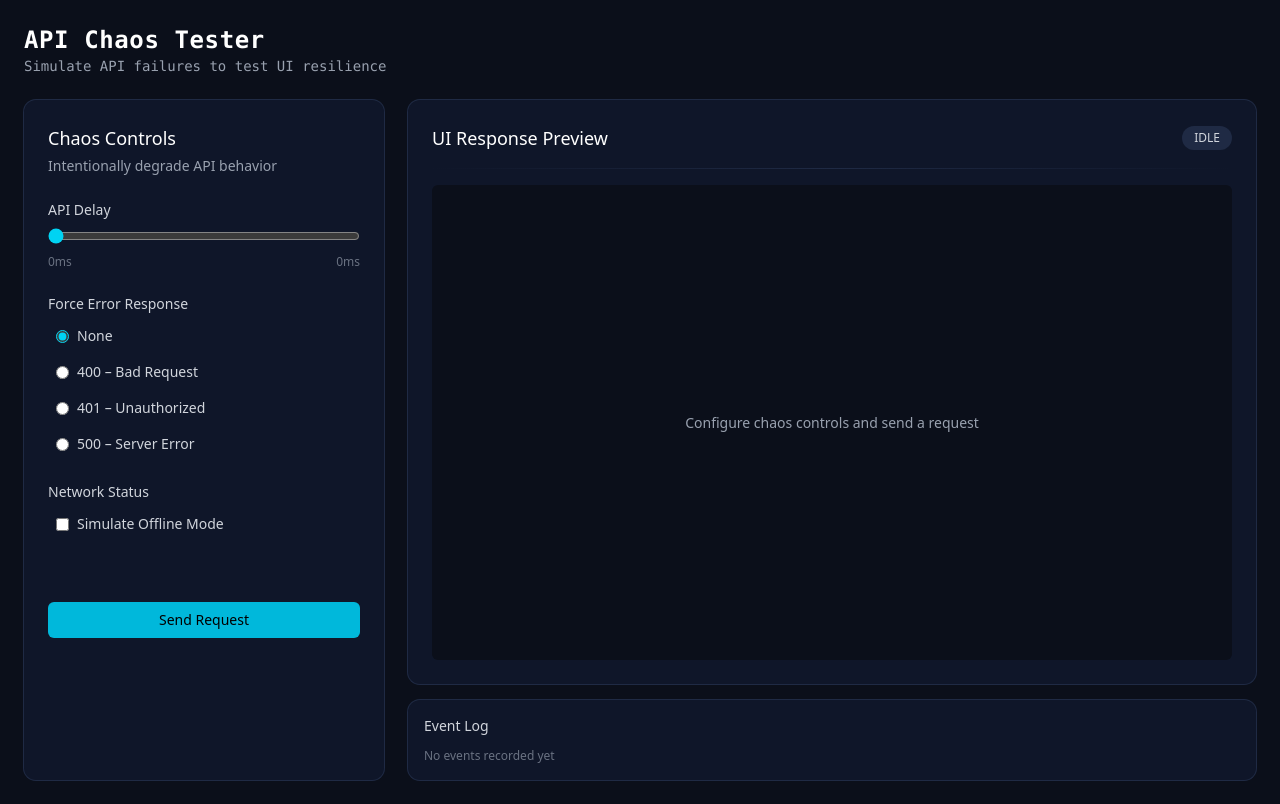
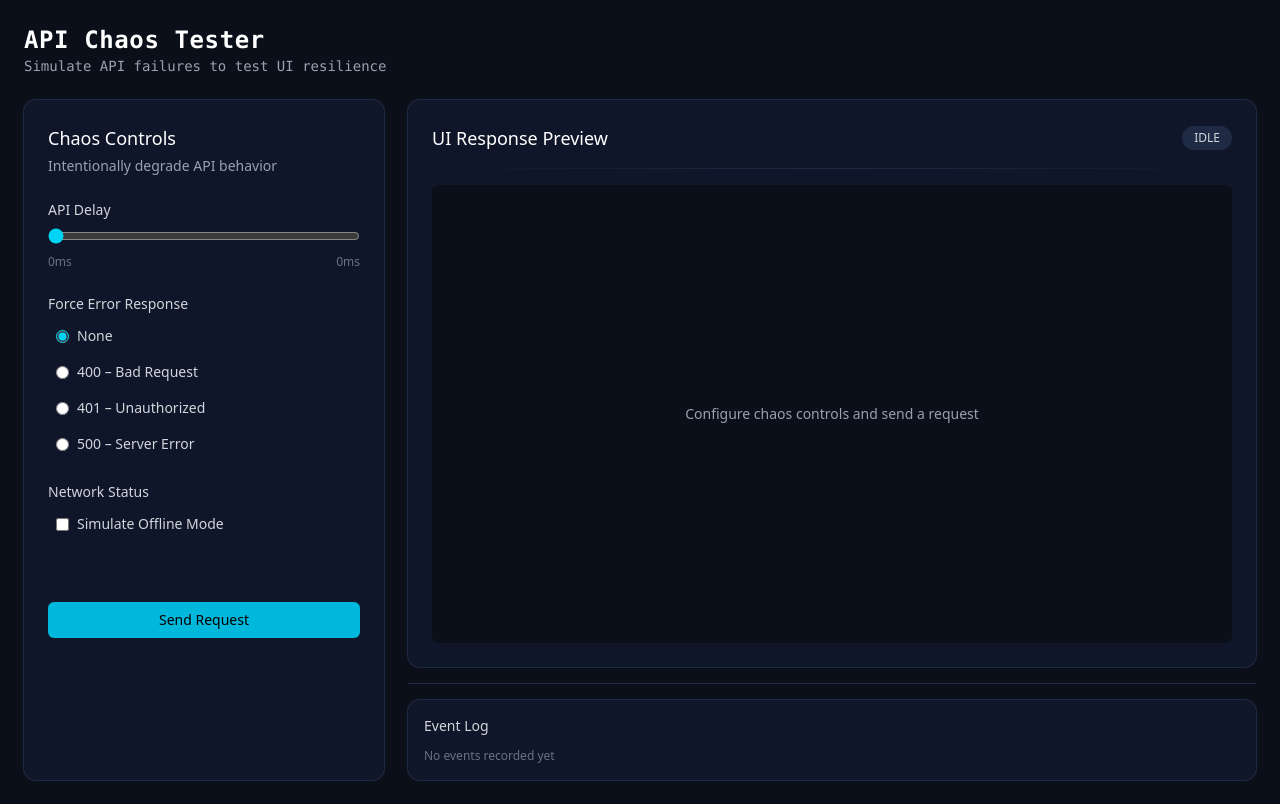
Before and after one commit to AdillSyed/api-chaos-tester, a React (Vite) app: page / in a window 1280 px wide. Built offline with nearby package versions, Linux system fonts and the light colour scheme.

Commit message:
fix: constrain event log height to prevent response panel shrink

```diff
--- a/src/App.jsx
+++ b/src/App.jsx
@@ -17,6 +17,7 @@ function App() {
         <ChaosControls />
         <div className="flex h-full flex-col gap-4">
           <ResponsePanel />
+          <div className="h-px bg-[#1f2a44]" />
           <EventLogPanel />
         </div>
       </div>
--- a/src/components/logs/EventLogPanel.jsx
+++ b/src/components/logs/EventLogPanel.jsx
@@ -4,7 +4,7 @@ export default function EventLogPanel() {
   const { logs } = useChaos();
 
   return (
-    <aside className="rounded-xl bg-[#0f1629] p-4 shadow-[0_0_0_1px_#1f2a44]">
+    <aside className="rounded-xl bg-[#0f1629] p-4 max-h-[240px] overflow-hidden shadow-[0_0_0_1px_#1f2a44]">
       <h3 className="mb-3 text-sm font-medium text-gray-300">
         Event Log
       </h3>
@@ -14,7 +14,7 @@ export default function EventLogPanel() {
           No events recorded yet
         </p>
       ) : (
-        <ul className="space-y-2 max-h-64 overflow-y-auto">
+        <ul className="space-y-2 max-h-[200px] overflow-y-auto">
           {logs.map((log) => (
             <li
               key={log.id}
--- a/src/components/response/ResponsePanel.jsx
+++ b/src/components/response/ResponsePanel.jsx
@@ -8,7 +8,7 @@ export default function ResponsePanel() {
   const { status, data, errorInfo } = useChaos();
 
   return (
-    <section className="flex h-full flex-col rounded-xl bg-[#0f1629] p-6 shadow-[0_0_0_1px_#1f2a44] md:p-6">
+    <section className="flex flex-col flex-1 rounded-xl bg-[#0f1629] p-6 shadow-[0_0_0_1px_#1f2a44] md:p-6">
       <header className="mb-4 flex items-center justify-between">
         <h2 className="text-lg font-medium text-white">
           UI Response Preview
```
